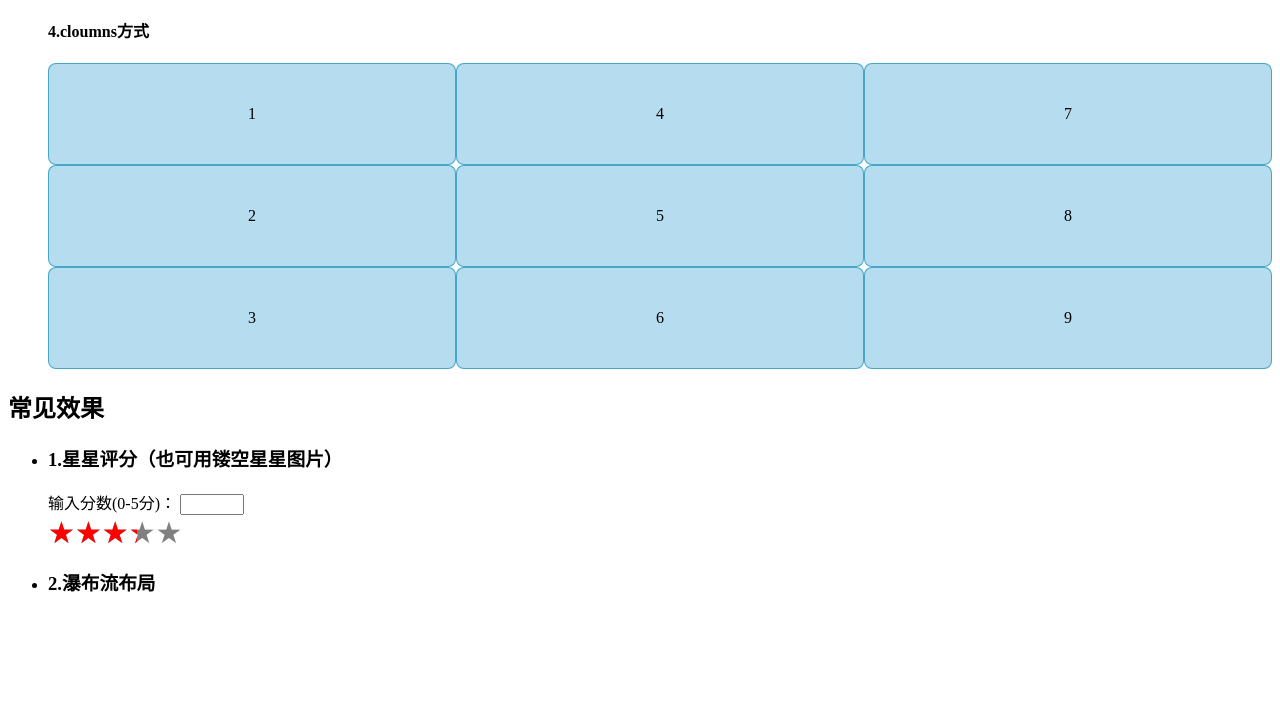
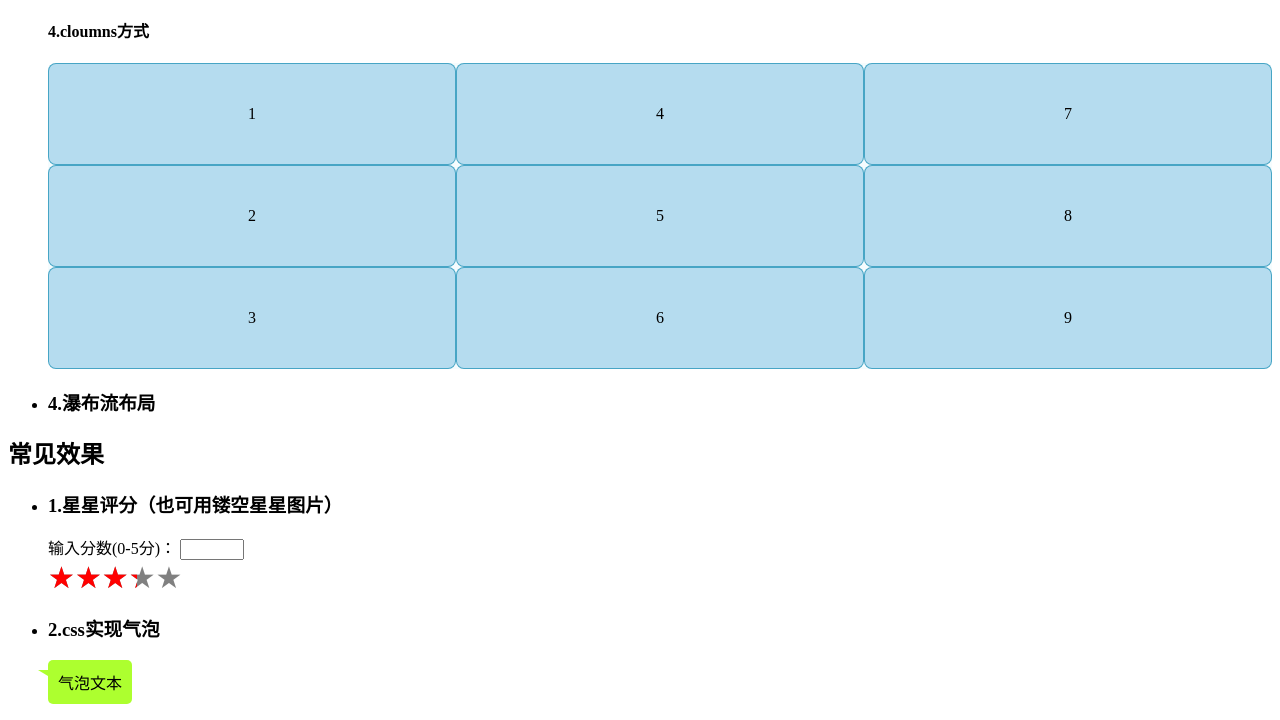
Before and after one commit to zltshadow/zltshadow.github.io, a plain HTML site: page demo/css-related/index.html in a window 1280 px wide. Shown: the part 4719-5439 px from the top of the page. Before the commit the page ends 5333 px from the top, so only its background shows below. Drawn offline with Linux system fonts and the light colour scheme.

Commit message:
添加气泡文本

```diff
--- a/demo/css-related/index.html
+++ b/demo/css-related/index.html
@@ -335,6 +335,22 @@
       left: 0;
       color: red;
     }
+    .bubble-container{
+      position: relative;
+      display: inline-block;
+      padding: 10px;
+      background: greenyellow;
+      border-radius: 5px;
+    }
+    .bubble-container::after{
+      position: absolute;
+      content: "";
+      top: 10px;
+      left: -10px;
+      border-width: 6px 10px;
+      border-style: solid;
+      border-color: greenyellow greenyellow transparent transparent;
+    }
   </style>
 </head>
 
@@ -436,7 +452,7 @@
       </div>
     </li>
     <li>
-      <h3>九宫格布局</h3>
+      <h3>3.九宫格布局</h3>
       <h4>1.grid方式</h4>
       <div class="square-container" id="square-grid-container">
         <div class="square-inner">1</div>
@@ -486,6 +502,9 @@
         <div class="square-inner square-inner-cloumns">9</div>
       </div>
     </li>
+    <li>
+      <h3>4.瀑布流布局</h3>
+    </li>
   </ul>
 
   <h2>常见效果</h2>
@@ -502,7 +521,8 @@
       </div>
     </li>
     <li>
-      <h3>2.瀑布流布局</h3>
+      <h3>2.css实现气泡</h3>
+      <div class="bubble-container">气泡文本</div>
     </li>
   </ul>
   <script>
```
